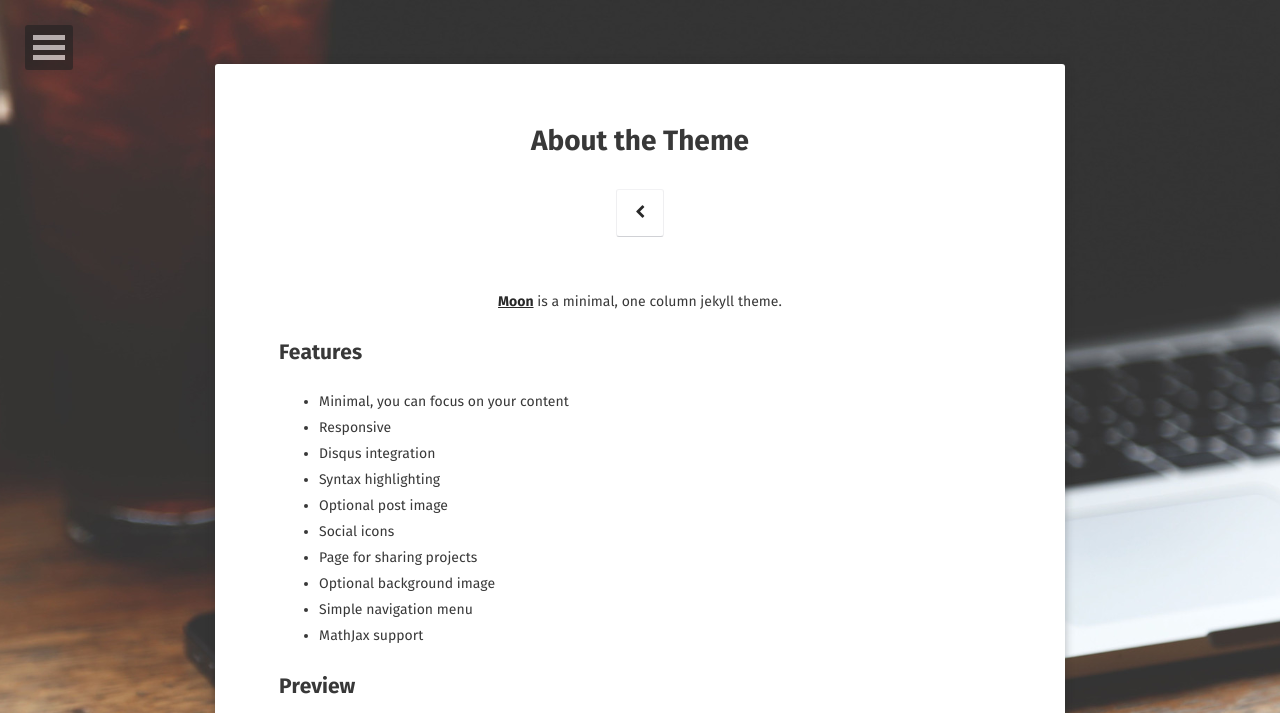
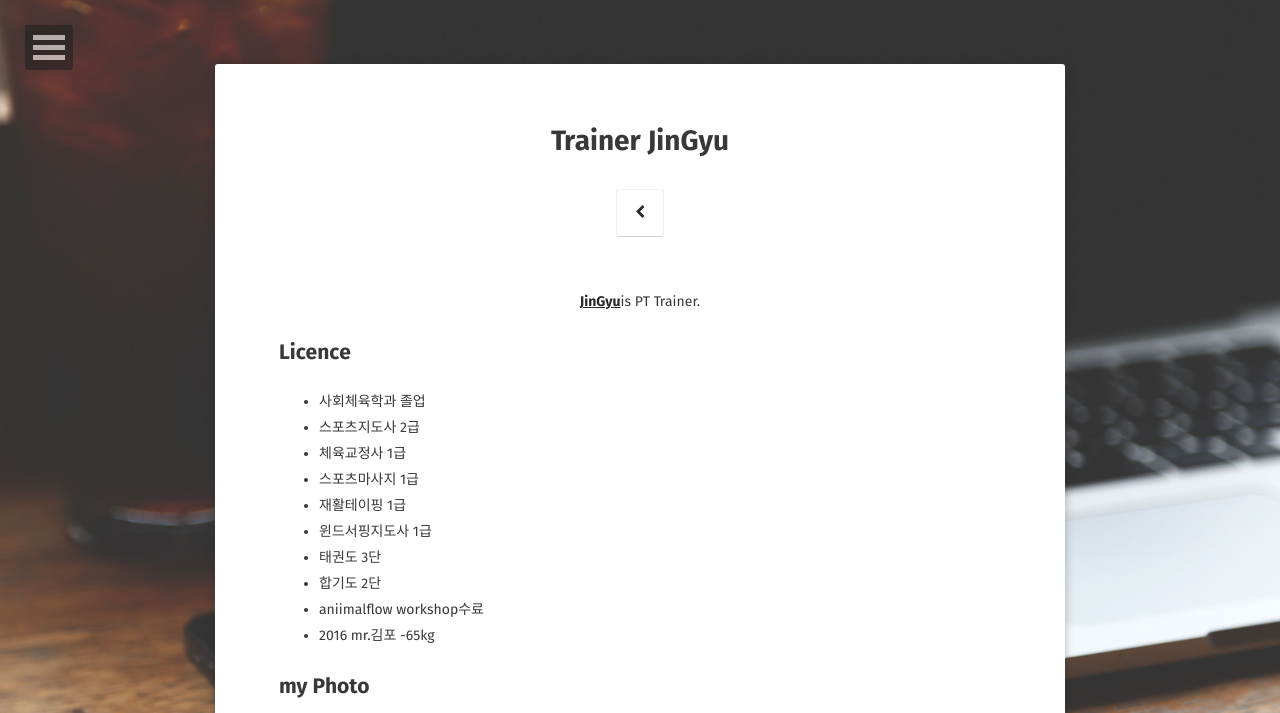
Before and after one commit to JinGyuWee/PT, a Jekyll site: the page built from about/index.md, in a window 1280 px wide. Shown: the top 713 px of the page. Built offline with Jekyll 4.4.1, drawn with Linux system fonts in a browser that asks for light colours; some web fonts are replaced; grey boxes are pictures that could not be loaded.

Commit message:
add Image

```diff
--- a/about/index.md
+++ b/about/index.md
@@ -1,30 +1,30 @@
 ---
 layout: page
-title: About the Theme
-tags: [about, Jekyll, theme, moon]
+title: Trainer JinGyu
+tags: [about, health, PT, Wee]
 date: 2016-03-21
 comments: false
 ---
 
-<center><a href="http://taylantatli.github.io/Moon"><b>Moon</b></a> is a minimal, one column jekyll theme.</center>
+<center><a href="https://jingyuwee.github.io/PT/"><b>JinGyu</b></a>is PT Trainer.</center>
 
-## Features
-* Minimal, you can focus on your content
-* Responsive
-* Disqus integration
-* Syntax highlighting
-* Optional post image
-* Social icons
-* Page for sharing projects
-* Optional background image
-* Simple navigation menu
-* MathJax support
+## Licence
+* 사회체육학과 졸업
+* 스포츠지도사 2급
+* 체육교정사 1급
+* 스포츠마사지 1급
+* 재활테이핑 1급
+* 윈드서핑지도사 1급
+* 태권도 3단
+* 합기도 2단
+* aniimalflow workshop수료
+* 2016 mr.김포 -65kg
 
-## Preview
+## my Photo
 
 {% capture images %}
-    https://cloud.githubusercontent.com/assets/754514/14509720/61c61058-01d6-11e6-93ab-0918515ecd56.png
-    https://cloud.githubusercontent.com/assets/754514/14509716/61ac6c8e-01d6-11e6-879f-8308883de790.png
+    assets/img/jingyu1.jpeg
+    assets/img/jingyu2.jpeg
 {% endcapture %}
 {% include gallery images=images caption="Screenshots of Moon Theme" cols=2 %}
 
@@ -33,5 +33,3 @@
 ## Getting Started
 
 To learn how to install and use this theme check out the [Setup Guide](http://taylantatli.me/Moon/moon-theme/) for more information.
-
-[Install Moon](https://github.com/TaylanTatli/Moon){: .btn}
```
Also changed, not shown: assets/img/jingyu1.jpeg (added), assets/img/jingyu2.jpeg (added).
